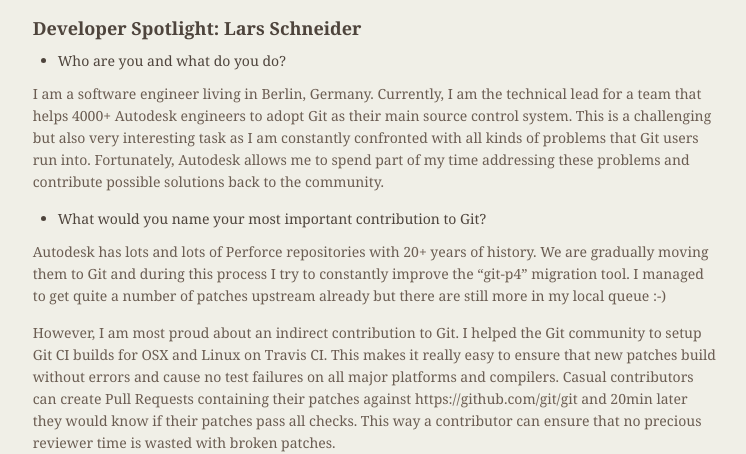
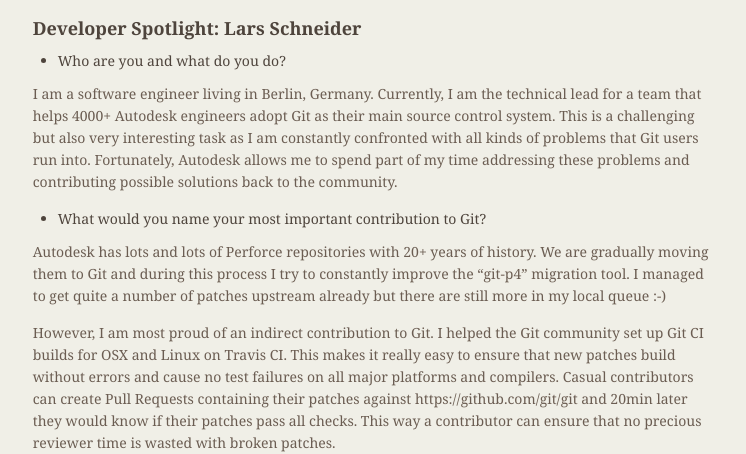
Before and after one commit to git/git.github.io, a Jekyll site: the page built from rev_news/drafts/edition-18.md, in a window 1280 px wide and 900 px high, scrolled down 1783 px. Shown: the part 176-630 px from the top of the window, without its empty margins (362-1108 px from the left). Built offline with Jekyll 4.4.1, drawn with Linux system fonts in a browser that asks for light colours.

Commit message:
rn-18: improve english grammar

```diff
--- a/rev_news/drafts/edition-18.md
+++ b/rev_news/drafts/edition-18.md
@@ -135,11 +135,11 @@
 * Who are you and what do you do?
 
 I am a software engineer living in Berlin, Germany. Currently, I am the technical
-lead for a team that helps 4000+ Autodesk engineers to adopt Git as their main
+lead for a team that helps 4000+ Autodesk engineers adopt Git as their main
 source control system. This is a challenging but also very interesting task as
 I am constantly confronted with all kinds of problems that Git users run into.
 Fortunately, Autodesk allows me to spend part of my time addressing these problems
-and contribute possible solutions back to the community.
+and contributing possible solutions back to the community.
 
 * What would you name your most important contribution to Git?
 
@@ -148,8 +148,8 @@
 improve the "git-p4" migration tool. I managed to get quite a number of patches
 upstream already but there are still more in my local queue :-)
 
-However, I am most proud about an indirect contribution to Git. I helped the
-Git community to setup Git CI builds for OSX and Linux on Travis CI. This makes
+However, I am most proud of an indirect contribution to Git. I helped the
+Git community set up Git CI builds for OSX and Linux on Travis CI. This makes
 it really easy to ensure that new patches build without errors and cause no
 test failures on all major platforms and compilers. Casual contributors can
 create Pull Requests containing their patches against https://github.com/git/git
```
